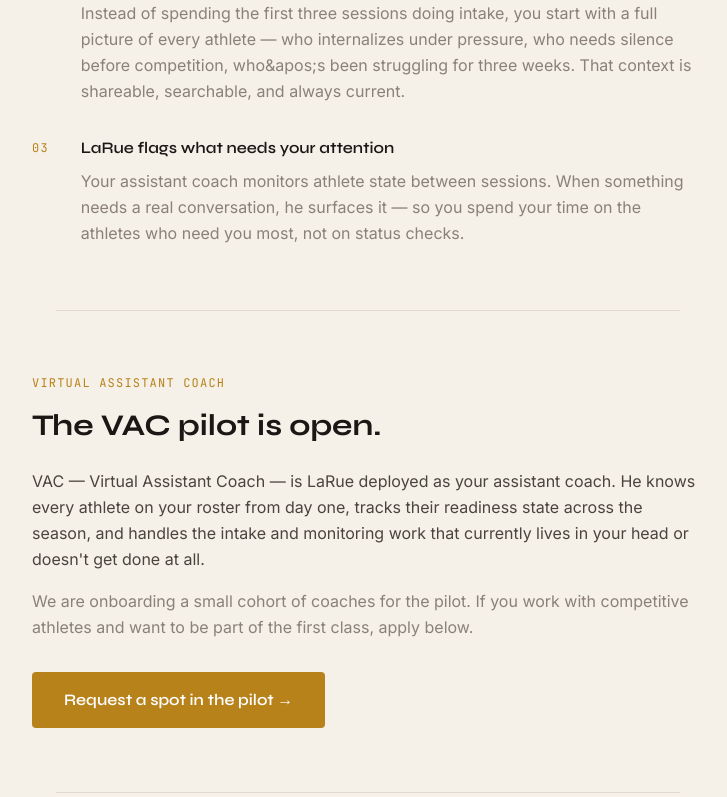
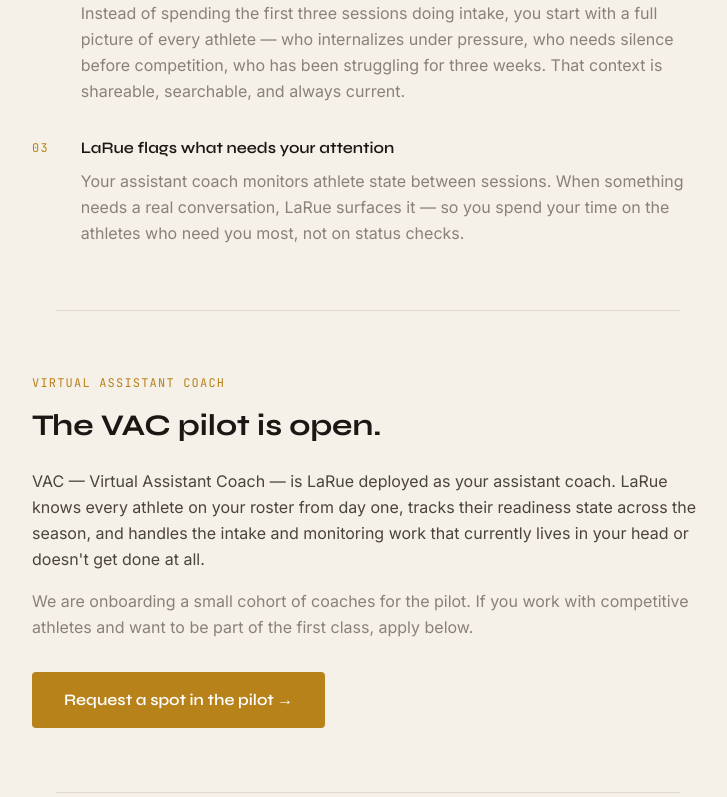
Before and after one commit to larueagent/knwn.to, a Next.js app: page /for-coaches in a window 1280 px wide. Shown: the part 1453-2250 px from the top of the page, without its empty margins (272-999 px from the left). Built offline with nearby package versions, Linux system fonts and the light colour scheme; no server answers.

Commit message:
change "he" to Larue

```diff
--- a/app/for-coaches/page.tsx
+++ b/app/for-coaches/page.tsx
@@ -48,8 +48,8 @@ export default function ForCoachesPage() {
           <div className="flex flex-col gap-8">
             {[
               { n: "01", title: "Athletes build their athlete.md", body: "LaRue walks every athlete through 10 questions about how they compete — pressure, preparation, what derails them, what they need. The output is a plain text profile they own." },
-              { n: "02", title: "You see your roster clearly", body: "Instead of spending the first three sessions doing intake, you start with a full picture of every athlete — who internalizes under pressure, who needs silence before competition, who&apos;s been struggling for three weeks. That context is shareable, searchable, and always current." },
-              { n: "03", title: "LaRue flags what needs your attention", body: "Your assistant coach monitors athlete state between sessions. When something needs a real conversation, he surfaces it — so you spend your time on the athletes who need you most, not on status checks." },
+              { n: "02", title: "You see your roster clearly", body: "Instead of spending the first three sessions doing intake, you start with a full picture of every athlete — who internalizes under pressure, who needs silence before competition, who has been struggling for three weeks. That context is shareable, searchable, and always current." },
+              { n: "03", title: "LaRue flags what needs your attention", body: "Your assistant coach monitors athlete state between sessions. When something needs a real conversation, LaRue surfaces it — so you spend your time on the athletes who need you most, not on status checks." },
             ].map(({ n, title, body }) => (
               <div key={n} className="flex gap-8">
                 <span className="font-mono text-xs text-[#B8821A] tracking-widest pt-1 shrink-0">{n}</span>
@@ -67,7 +67,7 @@ export default function ForCoachesPage() {
         <div className="max-w-2xl w-full">
           <p className="font-mono text-xs tracking-widest uppercase text-[#B8821A] mb-4">Virtual Assistant Coach</p>
           <h2 className="font-syne font-bold text-3xl text-[#1A1714] mb-6 leading-tight">The VAC pilot is open.</h2>
-          <p className="font-inter text-base text-[#4A443E] leading-relaxed mb-4">VAC — Virtual Assistant Coach — is LaRue deployed as your assistant coach. He knows every athlete on your roster from day one, tracks their readiness state across the season, and handles the intake and monitoring work that currently lives in your head or doesn&apos;t get done at all.</p>
+          <p className="font-inter text-base text-[#4A443E] leading-relaxed mb-4">VAC — Virtual Assistant Coach — is LaRue deployed as your assistant coach. LaRue knows every athlete on your roster from day one, tracks their readiness state across the season, and handles the intake and monitoring work that currently lives in your head or doesn&apos;t get done at all.</p>
           <p className="font-inter text-base text-[#8A8178] leading-relaxed mb-8">We are onboarding a small cohort of coaches for the pilot. If you work with competitive athletes and want to be part of the first class, apply below.</p>
           <Link href="mailto:robert@knwn.to" target="_blank" rel="noopener noreferrer" className="inline-block px-8 py-4 bg-[#B8821A] text-white font-syne font-semibold text-base rounded hover:bg-[#a07115] transition-colors">Request a spot in the pilot &#8594;</Link>
         </div>
```
